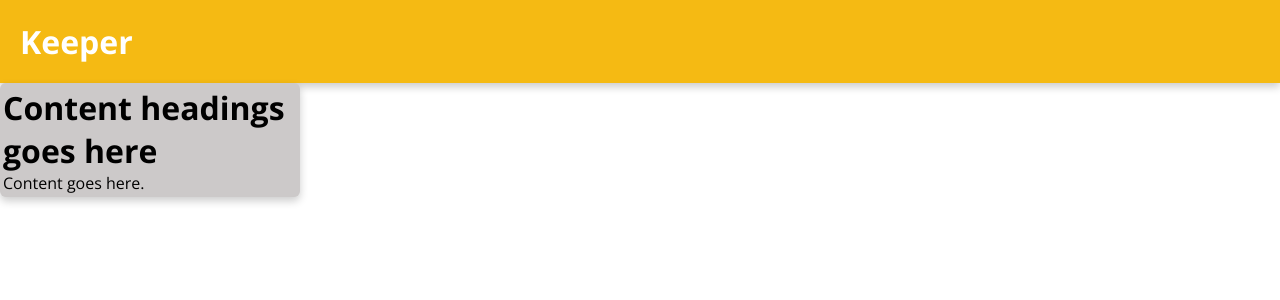
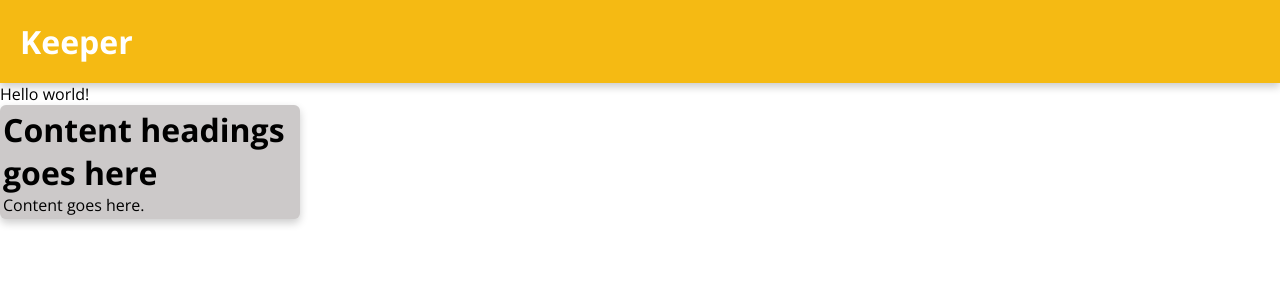
Before and after one commit to priyagupta-js/To-do-list, a React (Create React App) app: page / in a window 1280 px wide. Shown: the top 300 px of the page. Built offline with nearby package versions, Linux system fonts and the light colour scheme.

Commit message:
Modified Input area

```diff
--- a/src/App.js
+++ b/src/App.js
@@ -12,14 +12,15 @@
 //HINT: You will need to study the classes in teh styles.css file to appy styling.
 
 import React from "react";
+import { ReactDOM } from "react";
 import Header from "../src/components/Header";
 import InputArea from "./components/InputArea";
-// import Footer from "../src/components/Footer";
+import Footer from "../src/components/Footer";
 function App() {
   return (
     <div className="App">
     <Header />
-    {/* <Footer /> */}
+    <Footer />
     <InputArea />
     </div>
   );
--- a/src/components/Footer.js
+++ b/src/components/Footer.js
@@ -1,13 +1,14 @@
 import React from "react";
+import { ReactDOM } from "react";
 
 function Footer (){
     // let year = new Date().getFullYear();
     // console.log(year);
     return(
-        <Footer>
+        <footer>
             {/* <p>Copyright {year}</p> */}
-
-        </Footer>
+            Hello world!
+        </footer>
     )
 }
 
--- a/src/index.js
+++ b/src/index.js
@@ -1,5 +1,5 @@
 import React from 'react';
-import ReactDOM from 'react-dom/client';
+import ReactDOM from 'react-dom';
 import App from './App';
 
 const root = ReactDOM.createRoot(document.getElementById('root'));
```
